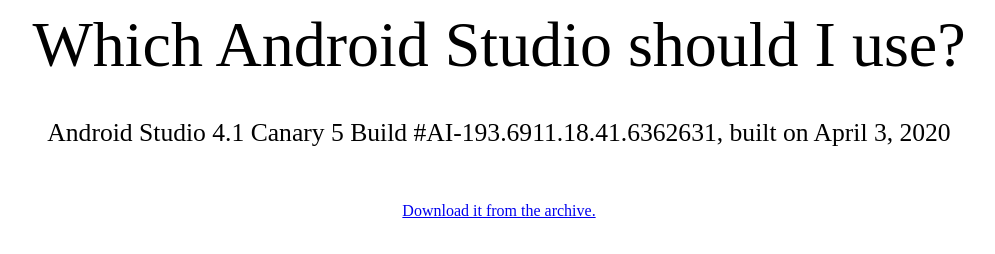
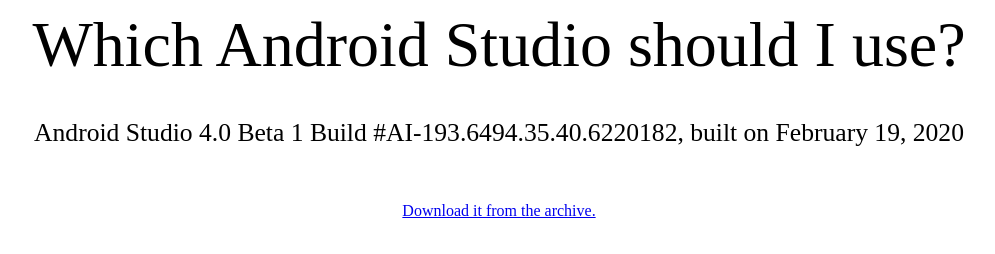
Before and after one commit to jonalmeida/whichandroidstudio, a plain HTML site: page index.html in a window 1280 px wide. Shown: the whole page, without its empty margins (141-1136 px from the left). Drawn offline with Linux system fonts and the light colour scheme.

Commit message:
Revert to Android Studio 4.0 Beta 1
The profiler and new layout inspector is consuming a lot of CPU usage.

```diff
--- a/index.html
+++ b/index.html
@@ -33,8 +33,8 @@
     <br>
     <br>
 		<div id="build">
-Android Studio 4.1 Canary 5
-Build #AI-193.6911.18.41.6362631, built on April 3, 2020
+Android Studio 4.0 Beta 1
+Build #AI-193.6494.35.40.6220182, built on February 19, 2020
 		</div>
     <br>
     <br>
```
